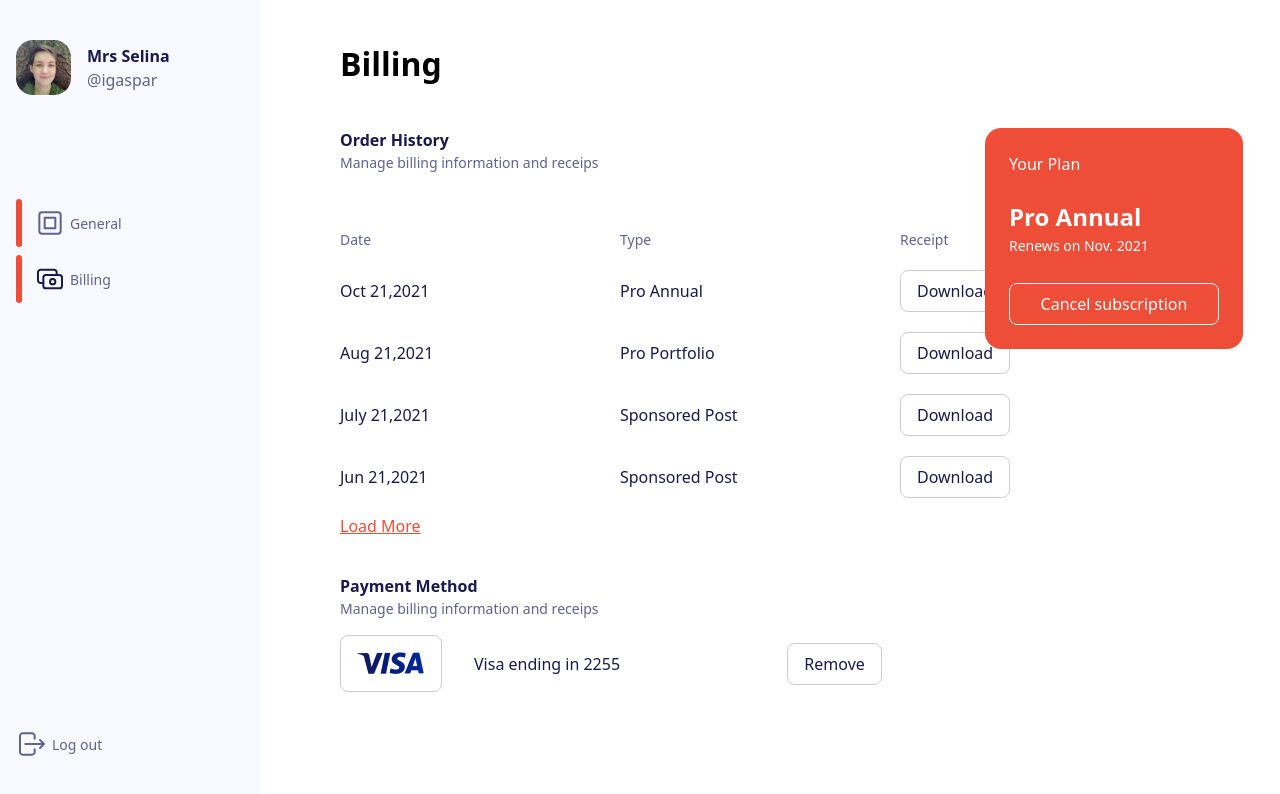
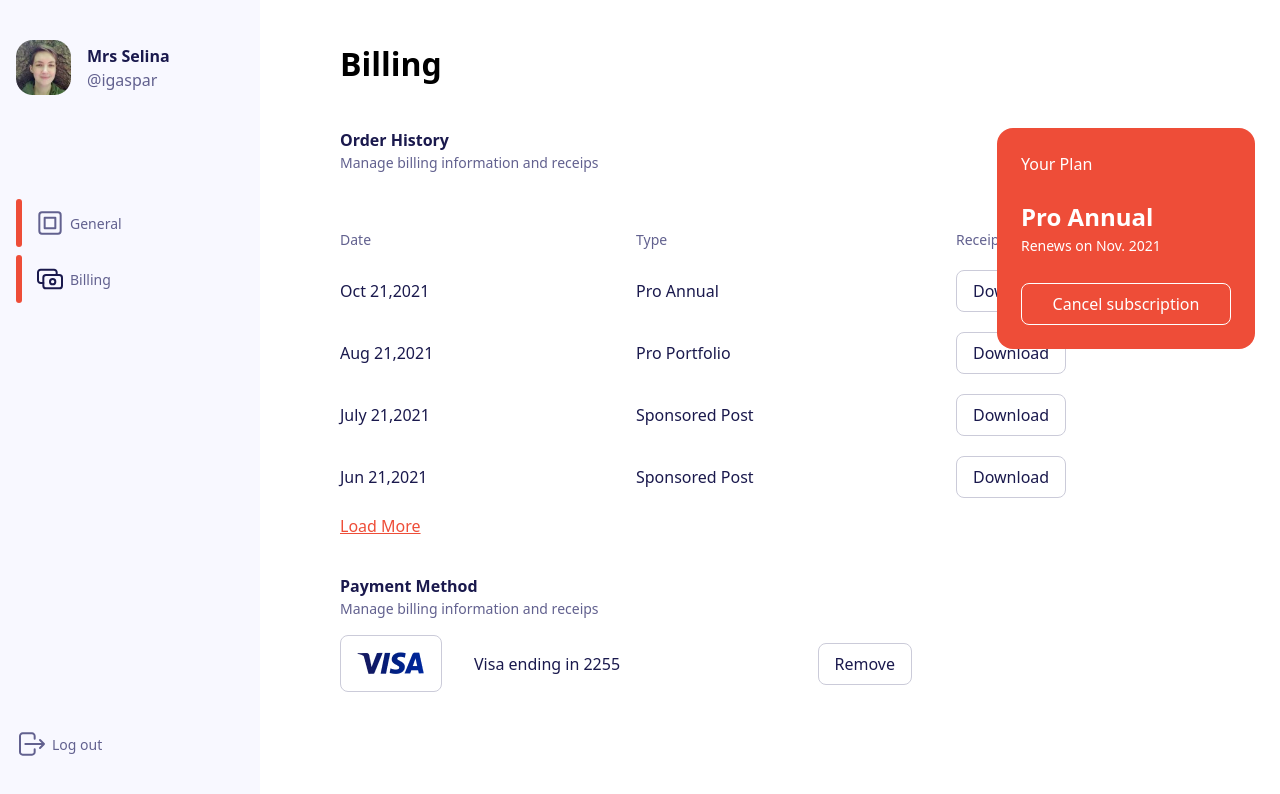
Before and after one commit to Fomonyuytar-Joseph/coding-interview, a Next.js app: page / in a window 1280 px wide. Shown: the top 794 px of the page. Built offline with nearby package versions, Linux system fonts and the light colour scheme.

Commit message:
feat:hover effect to subscription card

```diff
--- a/components/billing/BillingSection.tsx
+++ b/components/billing/BillingSection.tsx
@@ -5,11 +5,11 @@ interface BillingSectionProps{
 }
 const BillingSection = ({title}:BillingSectionProps) => {
   return (
-    <div>
+    <div className='ml-6'>
       <h3 className="text-[16px] font-bold text-darkBlueColor">
         {title}
       </h3>
-      <p className="text-[14px] text-lightGray font-medium">
+      <p className="text-[14px] text-lightGray font-medium ">
         Manage billing information and receips
       </p>
     </div>
--- a/components/billing/card/SubscriptionCard.tsx
+++ b/components/billing/card/SubscriptionCard.tsx
@@ -3,7 +3,7 @@ import CancelButton from '../../buttons/CancelButton';
 
 const SubscriptionCard = () => {
   return (
-    <div className="flex flex-col justify-between w-[258px] h-[221px] py-6 px-6 bg-primary rounded-[16px] text-white">
+    <div className="flex flex-col justify-between w-[258px] h-[221px] py-6 px-6 bg-primary rounded-[16px] text-white hover:bg-black">
       <div className="text-[16px] ">
         <p>Your Plan</p>
       </div>
--- a/components/billing/receiptTable/ReceiptDataRows.tsx
+++ b/components/billing/receiptTable/ReceiptDataRows.tsx
@@ -7,8 +7,8 @@ interface ReceiptDataRowsProps{
 }
 const ReceiptDataRows = ({date,type}:ReceiptDataRowsProps) => {
 return (
-    <div className="grid grid-cols-12 gap-[70px] items-center  py-2 mb-1   rounded-[8px] text-[16px] font-medium text-darkBlueColor">
-      <div className="col-span-4 ">{date} 21,2021</div>
+    <div className="grid grid-cols-12 gap-[80px] items-center  py-2 mb-1   rounded-[8px] text-[16px] font-medium text-darkBlueColor ">
+      <div className="col-span-4 ml-6 ">{date} 21,2021</div>
 
       <div className="col-span-4">{type}</div>
 
--- a/components/billing/receiptTable/ReceiptHeading.tsx
+++ b/components/billing/receiptTable/ReceiptHeading.tsx
@@ -2,8 +2,8 @@ import React from 'react'
 
 const ReceiptHeading = () => {
   return (
-    <div className="grid grid-cols-12 gap-[70px]  text-[14px] text-lightGray font-medium mb-3 ">
-      <div className="col-span-4">
+    <div className="grid grid-cols-12 gap-[80px]  text-[14px] text-lightGray font-medium mb-3  ">
+      <div className="col-span-4 ml-6 ">
         <h3>Date</h3>
       </div>
       <div className="col-span-4">
--- a/components/billing/receiptTable/ReceiptTable.tsx
+++ b/components/billing/receiptTable/ReceiptTable.tsx
@@ -32,7 +32,7 @@ const ReceiptTable = () => {
         ))
       }
 
-      <div className='mt-2'>
+      <div className='mt-2 ml-6'>
         <p className='text-[16px] font-medium text-primary underline' >Load More</p>
       </div>
     </div>
--- a/pages/index.tsx
+++ b/pages/index.tsx
@@ -15,9 +15,9 @@ const Home: NextPage = () => {
         <link rel="icon" href="/favicon.ico" />
       </Head>
 
-      <div className="w-full h-screen px-20 py-10 ">
+      <div className="w-full h-screen px-14 py-10 ">
         {/* Heading */}
-        <div className="mb-10">
+        <div className="mb-10 ml-6">
           <h1 className="text-[32px] font-bold">Billing</h1>
         </div>
 
@@ -28,7 +28,8 @@ const Home: NextPage = () => {
                 <BillingSection title="Order History" />
               </div>
 
-              <div className="w-[85%] ">
+
+              <div className="w-[89%] ">
                 <ReceiptTable />
               </div>
 
@@ -42,7 +43,7 @@ const Home: NextPage = () => {
           <div className=" w-[90%] mt-9">
             <BillingSection title="Payment Method" />
 
-            <div className="flex justify-between items-center w-[70%] mt-4">
+            <div className="flex justify-between items-center w-[70%] mt-4 ml-6">
               <div className="flex items-center gap-8">
                 <div>
                   <Button>
--- a/tailwind.config.js
+++ b/tailwind.config.js
@@ -22,6 +22,7 @@ module.exports = {
         darkBlueColor: "#1A194D",
         lightGray: "#62618F",
         borderColor: "#CBCBD9",
+        receiptshadowColor: "rgb(223, 223, 253, 0.6)",
       },
     },
   },
```
